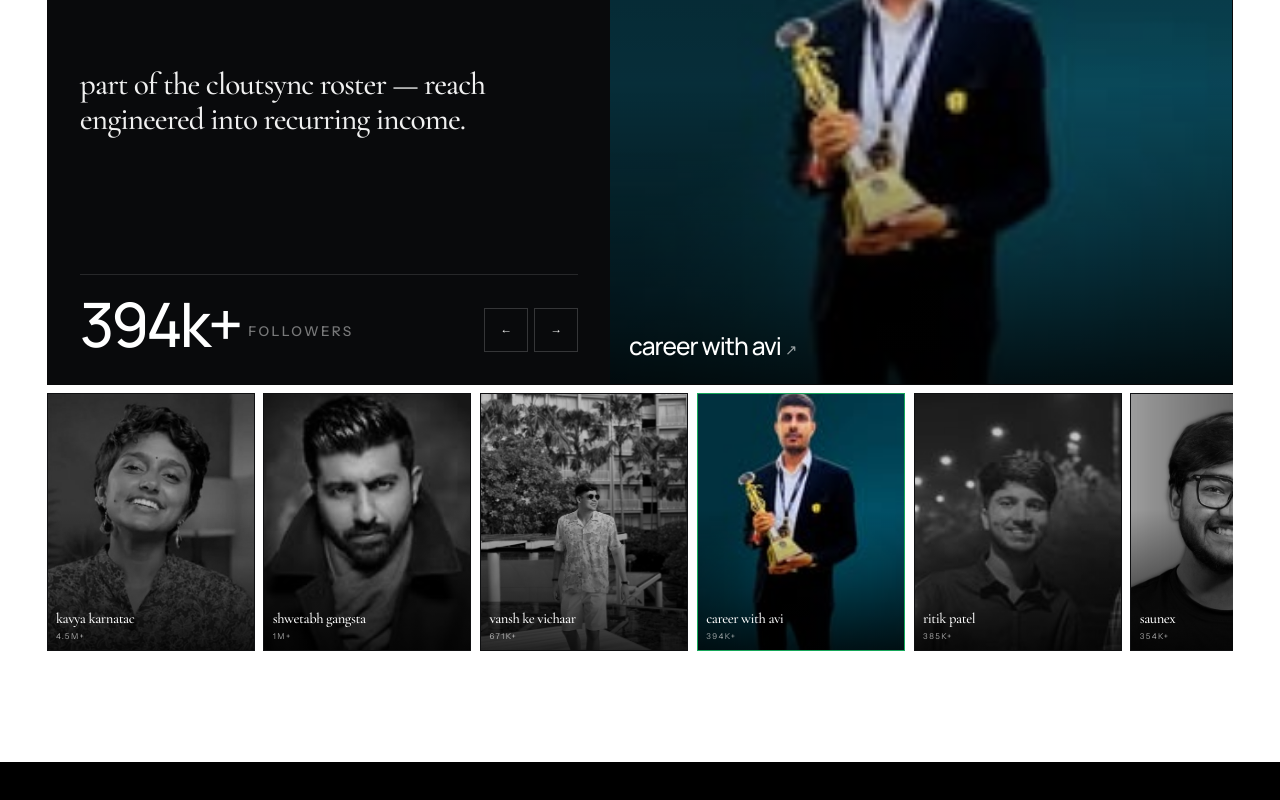
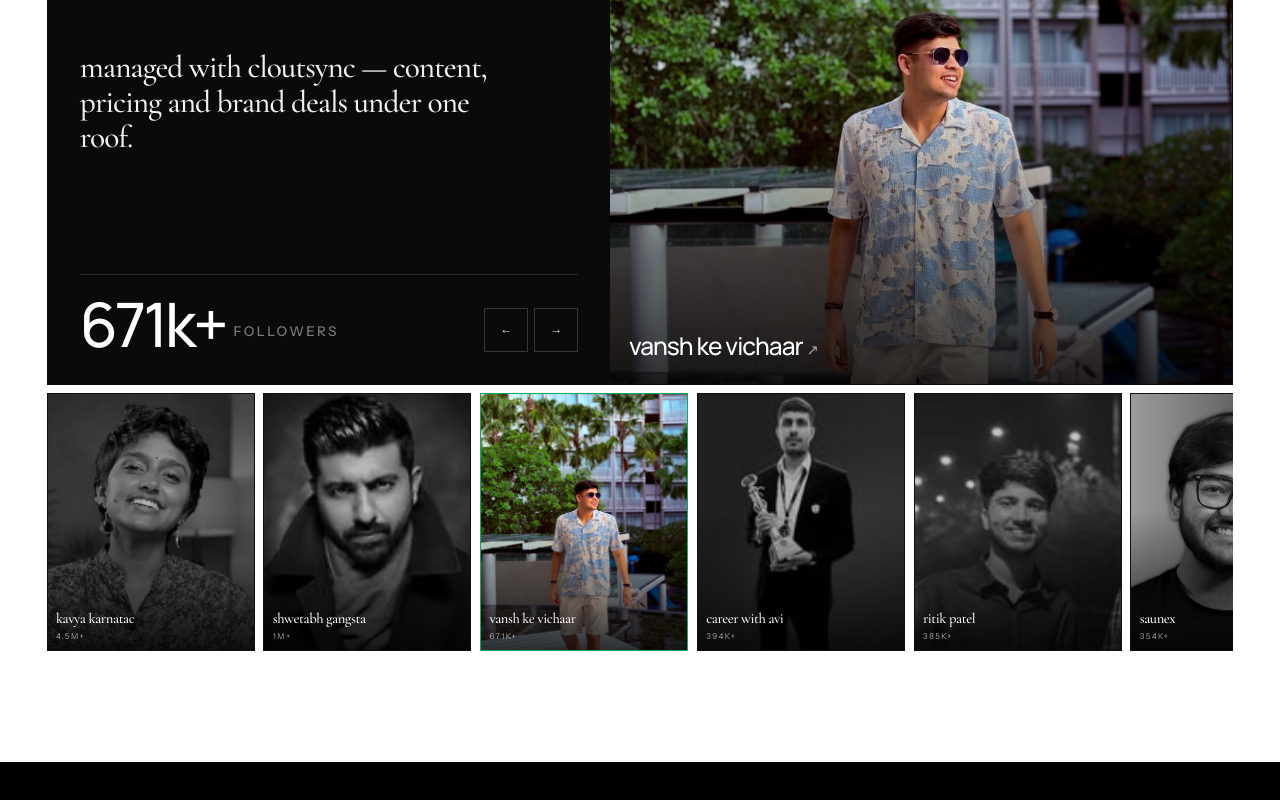
Before and after one commit to sangwaboi/clout.media, a React (Vite) app: page / in a window 1280 px wide. Shown: the part 5895-6695 px from the top of the page. Built offline with nearby package versions, Linux system fonts and the light colour scheme.

Commit message:
creators: start auto-rotate (3s) only when section enters view, not on load

```diff
--- a/src/components/forge/LandingForge.tsx
+++ b/src/components/forge/LandingForge.tsx
@@ -243,12 +243,27 @@ function Creators() {
   const igUrl = (h: string) => `https://www.instagram.com/${h.replace('@', '')}`;
   const go = (d: number) => setActive((a) => (a + d + creators.length) % creators.length);
 
-  // Auto-advance to the next creator every 2s. Depending on `active` means any
-  // manual selection (arrows or thumbnails) resets the 2s timer.
+  // Only start rotating once the section scrolls into view (not on page load/refresh).
+  const [started, setStarted] = useState(false);
   useEffect(() => {
-    const id = setInterval(() => setActive((a) => (a + 1) % creators.length), 2000);
+    const el = ref.current;
+    if (!el) return;
+    if (!('IntersectionObserver' in window)) { setStarted(true); return; }
+    const io = new IntersectionObserver(
+      (entries) => entries.forEach((e) => { if (e.isIntersecting) { setStarted(true); io.disconnect(); } }),
+      { threshold: 0.35 },
+    );
+    io.observe(el);
+    return () => io.disconnect();
+  }, [ref]);
+
+  // Once started, advance to the next creator every 3s. Depending on `active`
+  // means any manual selection (arrows or thumbnails) resets the 3s timer.
+  useEffect(() => {
+    if (!started) return;
+    const id = setInterval(() => setActive((a) => (a + 1) % creators.length), 3000);
     return () => clearInterval(id);
-  }, [active]);
+  }, [active, started]);
 
   return (
     <section id="fg-creators" ref={ref} className="fg-section fg-iv" style={{ position: 'relative', zIndex: 3 }}>
```
